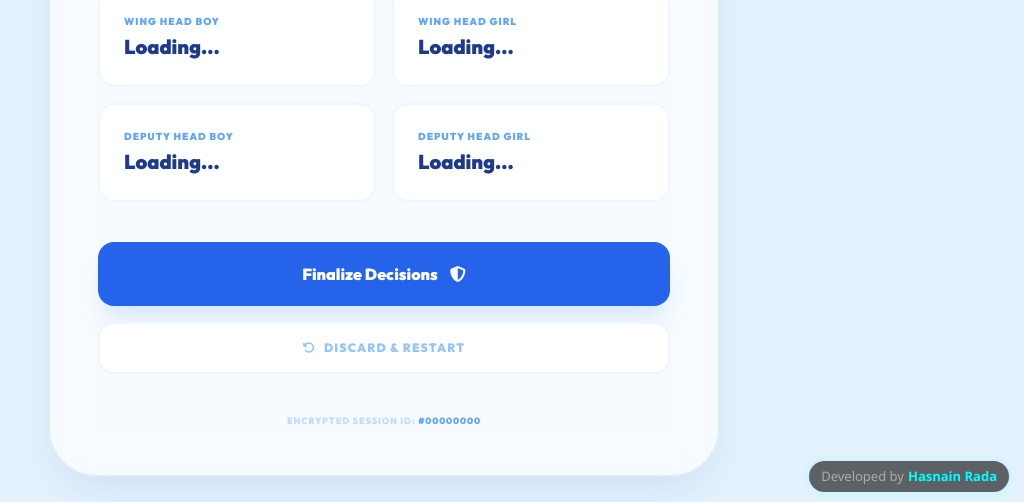
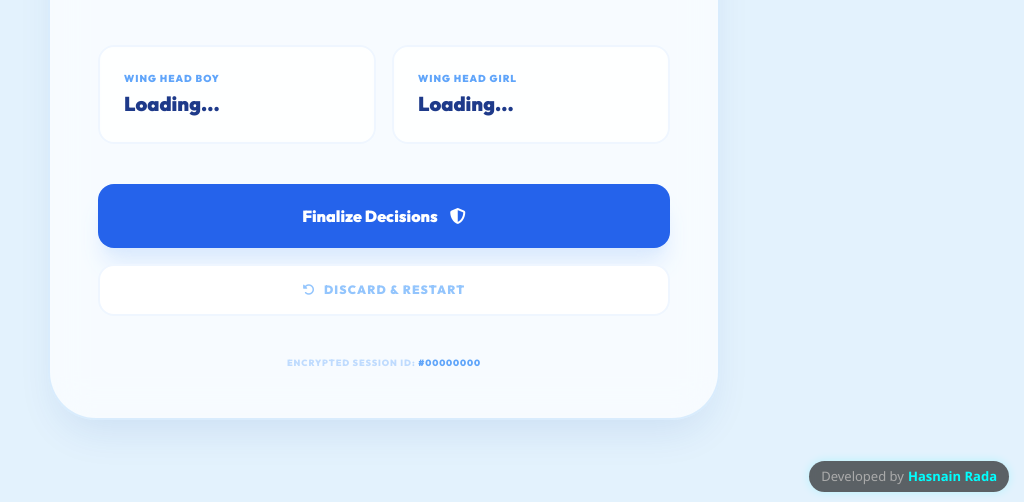
Before and after one commit to hassaninrada/Nasra-voting, a plain HTML site: page confirm-primary.html in a window 1280 px wide. Shown: the part 298-800 px from the top of the page, without its empty margins (256-1280 px from the left). Drawn offline with nearby package versions, Linux system fonts and the light colour scheme; a script that the page names is missing.

Commit message:
Update confirm-primary.html

```diff
--- a/confirm-primary.html
+++ b/confirm-primary.html
@@ -82,6 +82,7 @@
         <p class="text-blue-400 font-medium tracking-widest uppercase text-[10px]">Primary Wing E-Election Hub</p>
       </div>
 
+      <!-- Only Head Boy & Head Girl — Deputy roles removed -->
       <div class="grid grid-cols-2 gap-4 mb-10">
         <!-- Head Boy -->
         <div class="bg-white/50 backdrop-blur-sm rounded-2xl p-6 border-2 border-blue-50">
@@ -92,17 +93,6 @@
         <div class="bg-white/50 backdrop-blur-sm rounded-2xl p-6 border-2 border-blue-50">
           <span class="text-[10px] font-black text-blue-400 uppercase tracking-widest block mb-1">Wing Head Girl</span>
           <div class="text-xl font-black text-blue-900" id="hg">Loading...</div>
-        </div>
-        <!-- Deputy Head Boy -->
-        <div class="bg-white/50 backdrop-blur-sm rounded-2xl p-6 border-2 border-blue-50">
-          <span class="text-[10px] font-black text-blue-400 uppercase tracking-widest block mb-1">Deputy Head Boy</span>
-          <div class="text-xl font-black text-blue-900" id="dhb">Loading...</div>
-        </div>
-        <!-- Deputy Head Girl -->
-        <div class="bg-white/50 backdrop-blur-sm rounded-2xl p-6 border-2 border-blue-50">
-          <span class="text-[10px] font-black text-blue-400 uppercase tracking-widest block mb-1">Deputy Head
-            Girl</span>
-          <div class="text-xl font-black text-blue-900" id="dhg">Loading...</div>
         </div>
       </div>
 
```
